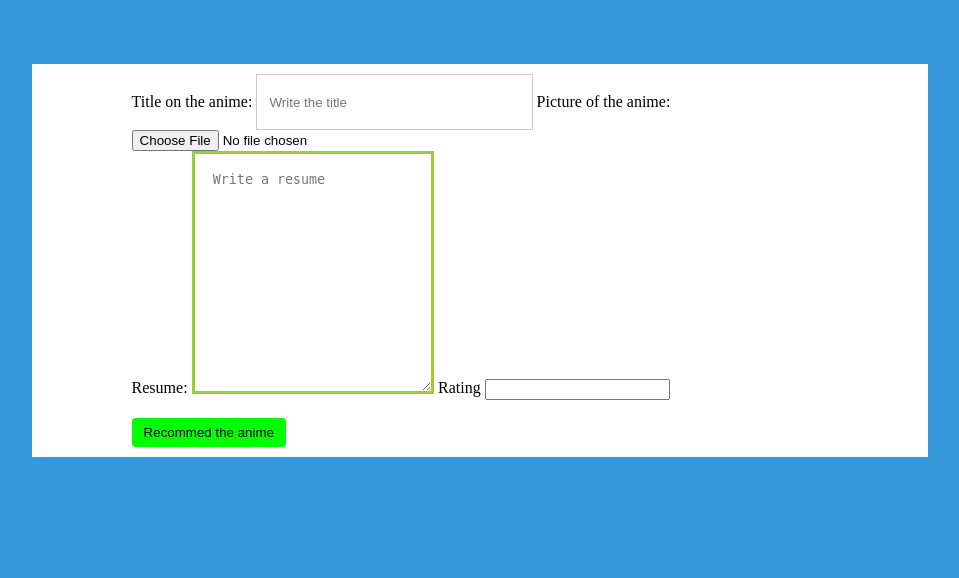
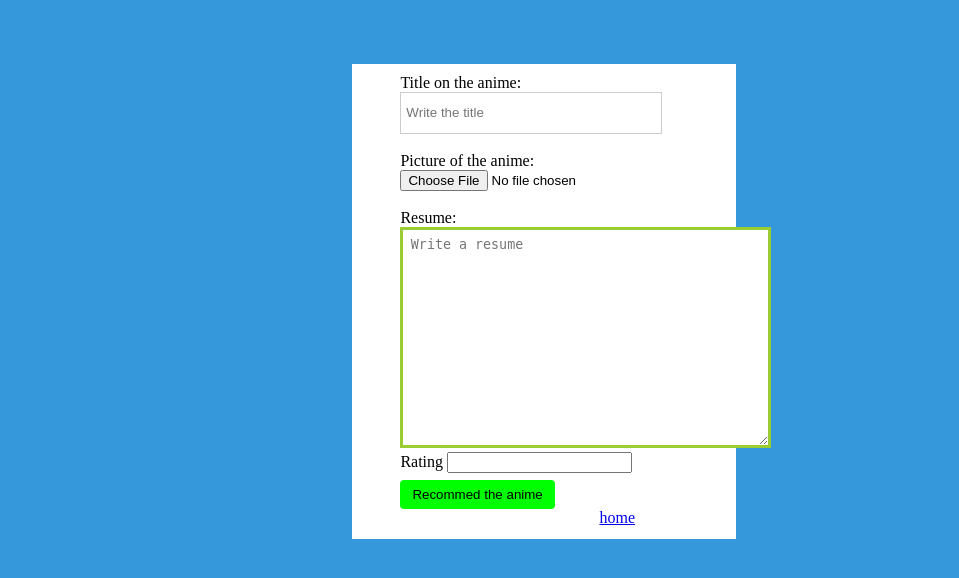
Before and after one commit to The-anime-loves/hjemmeside, a PHP site: page /recommended_anime.php in a window 1280 px wide. Shown: the top 578 px of the page, without its empty margins (96-1055 px from the left). Run offline with PHP 8.4, Linux system fonts and the light colour scheme.

Commit message:
making css for recommended anime

```diff
--- a/css/Recommend_anime.css
+++ b/css/Recommend_anime.css
@@ -13,8 +13,8 @@ body{
 
 .main{
     background-color: #fff;
-    margin-left: 10%;
-    margin-right: 20%;
+    margin-left: 35%;
+    margin-right: 35%;
     margin-top: 5%;
 }
 
@@ -32,7 +32,7 @@ input[type=text]{
 }
 
 textarea{
-    width: 200px;
+    width: 350px;
     height: 50px;
     padding: 3%;
     border: yellowgreen 3px solid;
@@ -50,3 +50,10 @@ margin-top: 3%;
 input[type=submit]:hover {
   background-color: #00cc00;
 }
+
+.return{
+    width: 100px;
+    height: 20px;
+    margin-top: 0;
+    margin-left: 80%;
+}
--- a/recommended_anime.php
+++ b/recommended_anime.php
@@ -48,16 +48,16 @@ if(isset($_POST['create_news'])){
             <?php echo $msg; ?>
             <form method="POST">
                 <label for="title">Title on the anime:</label>
-                <input type="text" id="title" name="title" placeholder="Write the title" required="required">
-                <label for="img">Picture of the anime:</label>
-                <input type="file" name="picture"><br>
-                <label for="resume">Resume:</label>
-                <textarea id="resume" name="resume" placeholder="Write a resume" style="height:200px" required="required"></textarea>
+                <input type="text" id="title" name="title" placeholder="Write the title" required="required"><br><br>
+                <label for="img">Picture of the anime:</label><br>
+                <input type="file" name="picture"><br><br>
+                <label for="resume">Resume:</label><br>
+                <textarea id="resume" name="resume" placeholder="Write a resume" style="height:200px" required="required"></textarea><br>
                 <label for="rating">Rating</label>
-                <input type="number" name="rating">
+                <input type="number" name="rating"><br>
                 <input type="submit" name="create_news" value="Recommed the anime">
-                <div class="elevintra">
-                    <a href="index.php"></a>
+                <div class="return">
+                    <a href="index.php">home</a>
                 </div>
             </form>
         </div>
```
